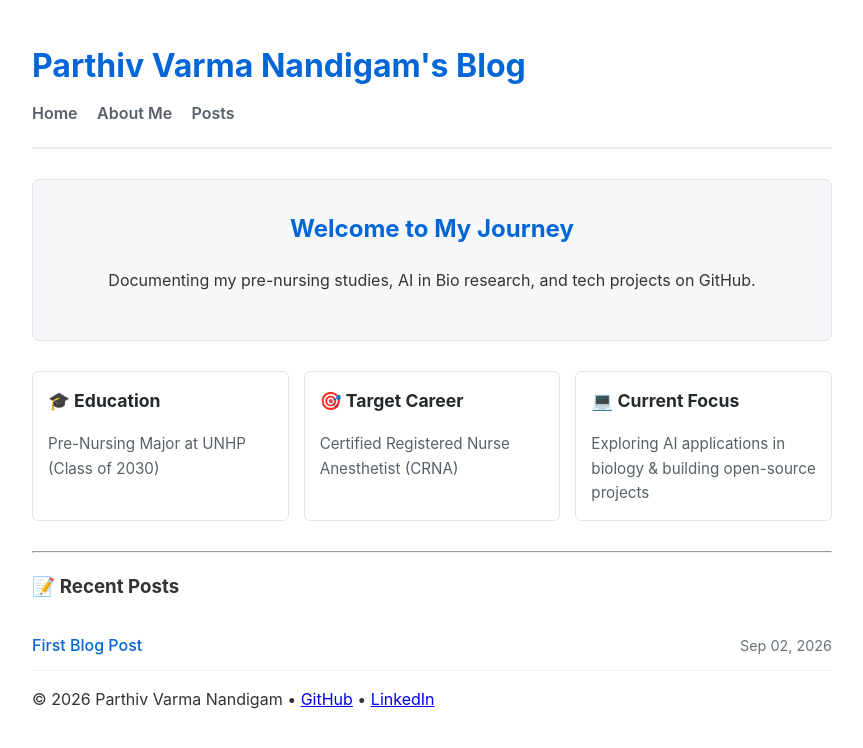
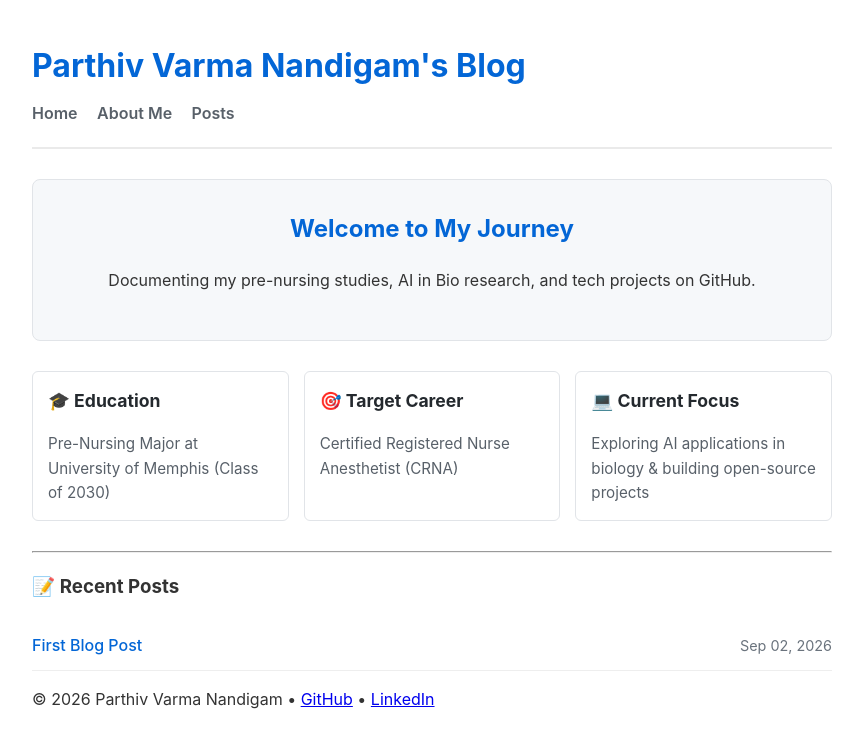
Before and after one commit to PN2409IT0B/PN2409IT0B.github.io, a Jekyll site: the page built from index.md, in a window 1280 px wide. Shown: the top 748 px of the page, without its empty margins (208-1071 px from the left). Built offline with Jekyll 4.4.1, drawn with Linux system fonts in a browser that asks for light colours.

Commit message:
added school

```diff
--- a/index.md
+++ b/index.md
@@ -11,7 +11,7 @@ title: Home
 <div class="highlights">
   <div class="card">
     <h3>🎓 Education</h3>
-    <p>Pre-Nursing Major at UNHP (Class of 2030)</p>
+    <p>Pre-Nursing Major at University of Memphis (Class of 2030)</p>
   </div>
   <div class="card">
     <h3>🎯 Target Career</h3>
```
